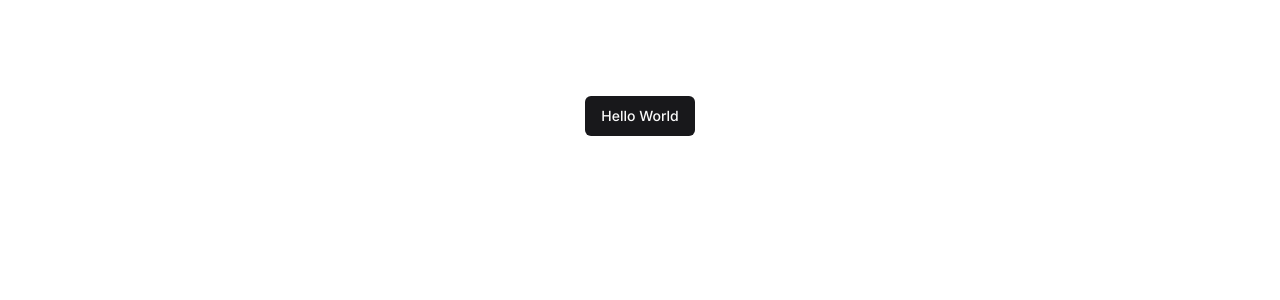
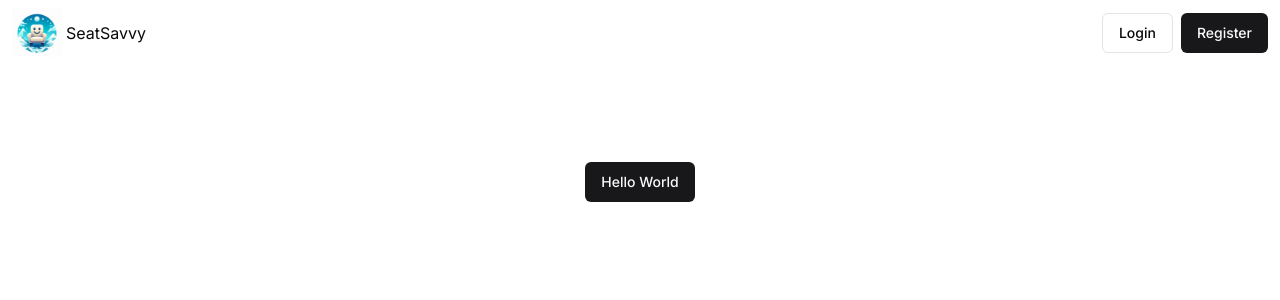
Before and after one commit to GenieWizards/SeatSavvy, a Next.js app in the folder apps/web/: page / in a window 1280 px wide. Shown: the top 300 px of the page. Built offline with nearby package versions, Linux system fonts and the light colour scheme.

Commit message:
feat: add container, header components✨

```diff
--- a/apps/web/src/app/layout.tsx
+++ b/apps/web/src/app/layout.tsx
@@ -4,11 +4,14 @@ import type { Metadata } from "next";
 import { Inter } from "next/font/google";
 import React from "react";
 
+import { Header } from "@/features/nav/components/header";
+import { cn } from "@/lib/utils";
+
 const inter = Inter({ subsets: ["latin"] });
 
 export const metadata: Metadata = {
-  title: "Create Next App",
-  description: "Generated by create next app",
+  title: "SeatSavvy - Book your next ticket",
+  description: "A seat booking application for the next generation of theatre",
 };
 
 export default function RootLayout({
@@ -18,7 +21,15 @@ export default function RootLayout({
 }>) {
   return (
     <html lang="en">
-      <body className={inter.className}>{children}</body>
+      <body
+        className={cn(
+          "grid place-items-center grid-rows-[auto_1fr_auto] min-h-dvh",
+          inter.className,
+        )}
+      >
+        <Header />
+        {children}
+      </body>
     </html>
   );
 }
--- /dev/null
+++ b/apps/web/src/components/ui/container.tsx
@@ -0,0 +1,5 @@
+import type { BaseComponent } from "@/utils/types";
+
+export const Container = ({ children, className }: BaseComponent) => (
+  <div className={`container mx-auto px-1 ${className}`}>{children}</div>
+);
--- /dev/null
+++ b/apps/web/src/features/nav/components/header.tsx
@@ -0,0 +1,36 @@
+import Image from "next/image";
+import Link from "next/link";
+
+import { Button } from "@/components/ui/button";
+import { Container } from "@/components/ui/container";
+
+export const Header = () => {
+  return (
+    <Container>
+      <nav className="flex items-center justify-between p-2">
+        <Link href="/" className="flex items-center justify-center gap-1">
+          <Image
+            alt="Seat Savvy Logo"
+            src={"/seatsavvy-logo.png"}
+            width={50}
+            height={50}
+          />
+          <h2>SeatSavvy</h2>
+        </Link>
+
+        <ul className="flex items-center gap-2">
+          <li>
+            <Button variant="outline">
+              <Link href={"/login"}>Login</Link>
+            </Button>
+          </li>
+          <li>
+            <Button>
+              <Link href={"/register"}>Register</Link>
+            </Button>
+          </li>
+        </ul>
+      </nav>
+    </Container>
+  );
+};
--- /dev/null
+++ b/apps/web/src/utils/types.ts
@@ -0,0 +1,6 @@
+import type { ReactNode } from "react";
+
+export type BaseComponent = {
+  children?: ReactNode;
+  className?: string;
+};
--- a/apps/web/tailwind.config.ts
+++ b/apps/web/tailwind.config.ts
@@ -5,6 +5,7 @@ const config: Config = {
   content: [
     "./src/pages/**/*.{js,ts,jsx,tsx,mdx}",
     "./src/components/**/*.{js,ts,jsx,tsx,mdx}",
+    "./src/features/**/*.{js,ts,jsx,tsx,mdx}",
     "./src/app/**/*.{js,ts,jsx,tsx,mdx}",
   ],
   theme: {
```
Also changed, not shown: apps/web/public/seatsavvy-logo.png (added).
